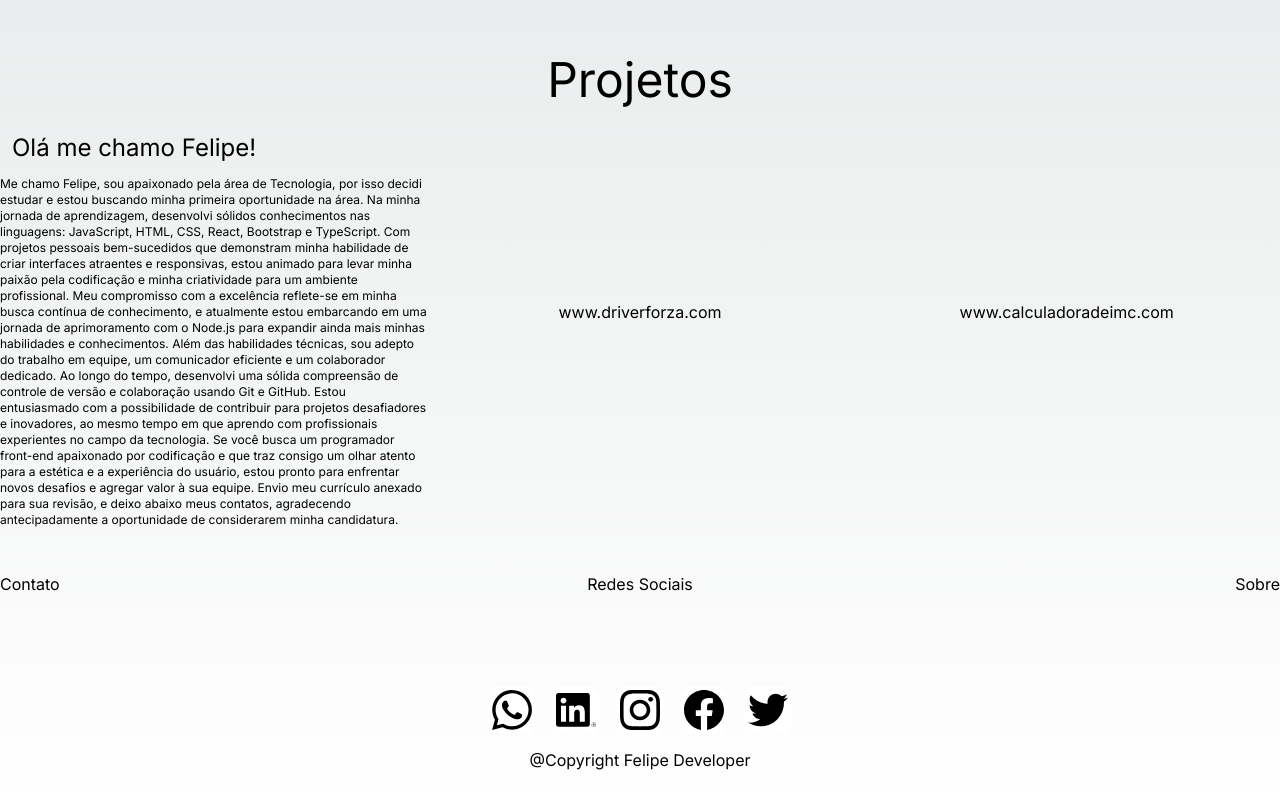
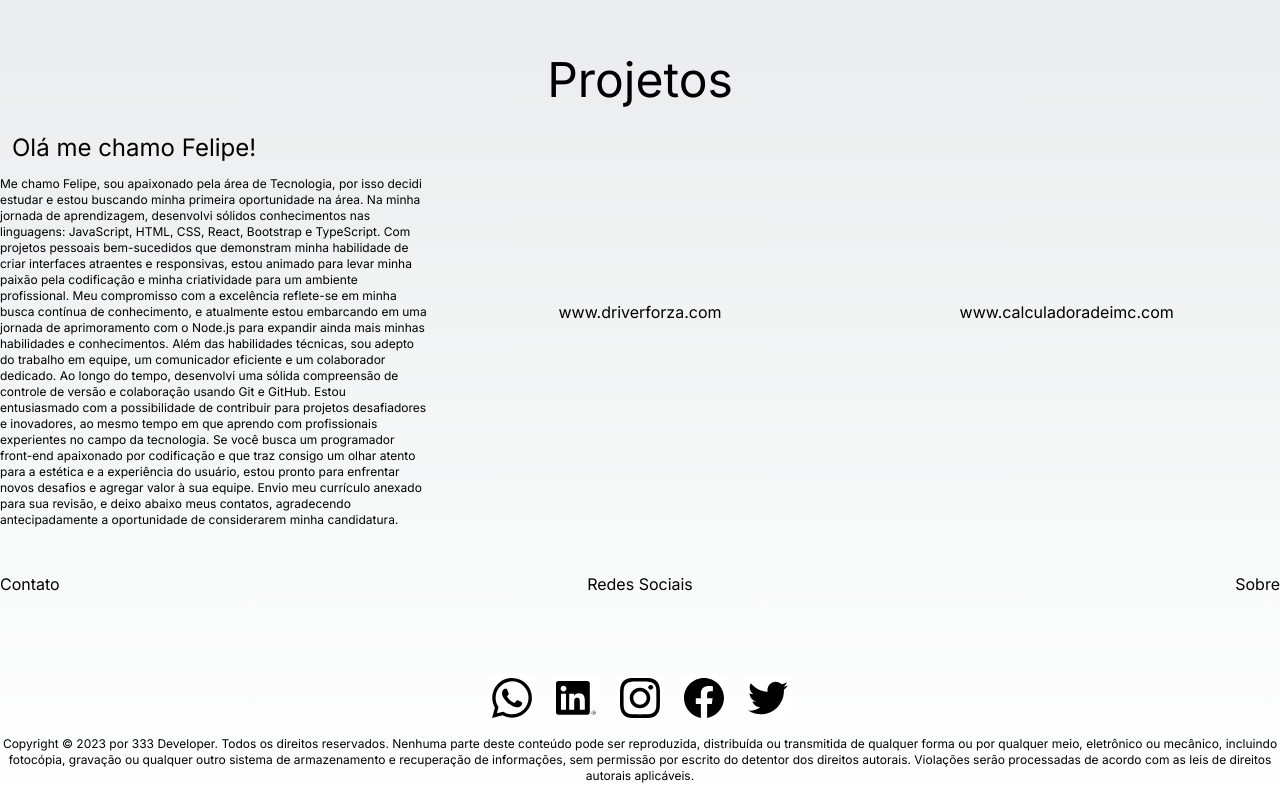
Before and after one commit to felipeFransa/my-portfolio, a Next.js app: page / in a window 1280 px wide. Shown: the part 760-1560 px from the top of the page. Built offline with nearby package versions, Linux system fonts and the light colour scheme.

Commit message:
copyright

```diff
--- a/src/components/Footer.tsx
+++ b/src/components/Footer.tsx
@@ -42,8 +42,8 @@ export const Footer = () => {
                 </div>
 
                 <div className="w-full flex flex-row justify-center items-center">
-                    <h3>
-                        @Copyright Felipe Developer
+                    <h3 className="text-xs text-center">
+                    Copyright © 2023 por 333 Developer. Todos os direitos reservados. Nenhuma parte deste conteúdo pode ser reproduzida, distribuída ou transmitida de qualquer forma ou por qualquer meio, eletrônico ou mecânico, incluindo fotocópia, gravação ou qualquer outro sistema de armazenamento e recuperação de informações, sem permissão por escrito do detentor dos direitos autorais. Violações serão processadas de acordo com as leis de direitos autorais aplicáveis.
                     </h3>
                 </div>
             </div>
```
